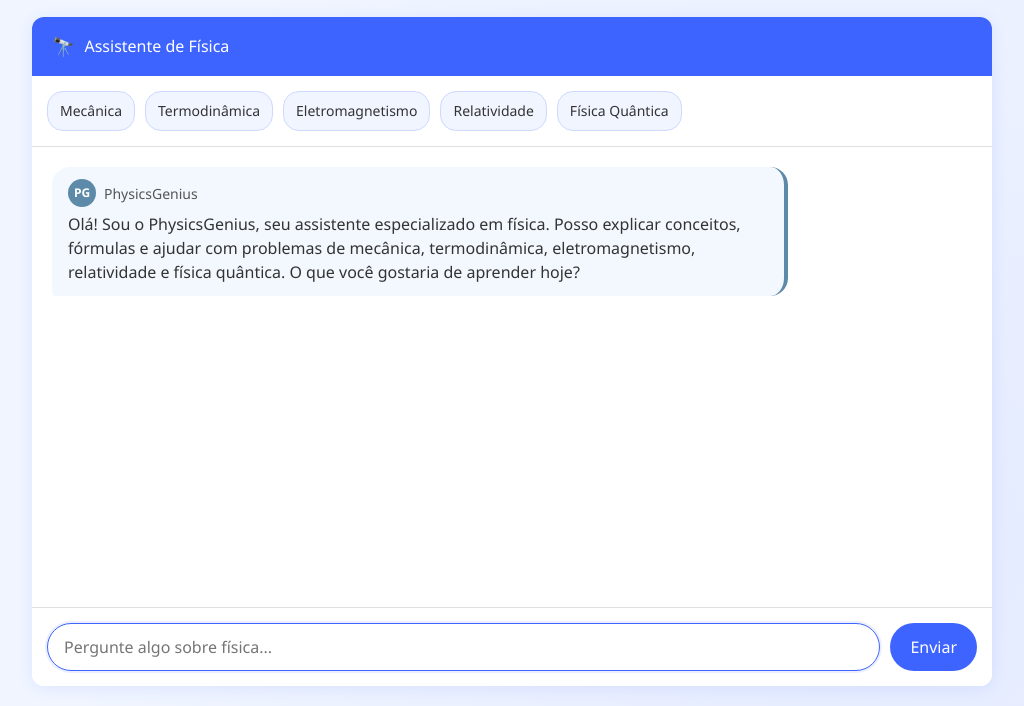
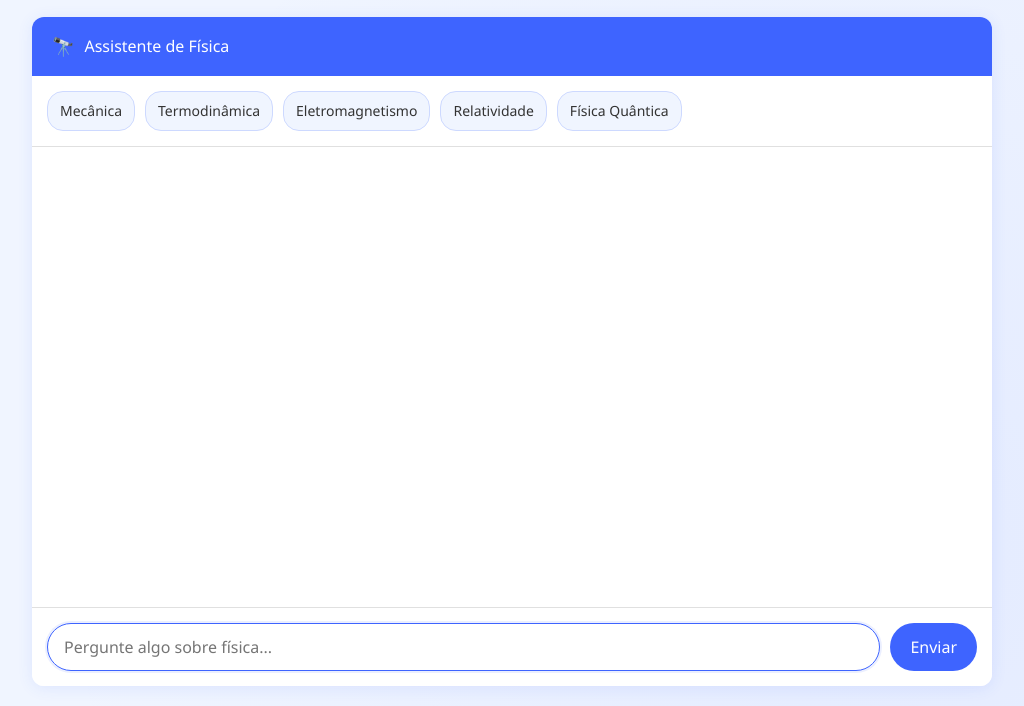
Before and after one commit to MariaSagava/chatbot, a website with bundled scripts: page index.html in a window 1280 px wide. Shown: the part 94-800 px from the top of the page, without its empty margins (128-1152 px from the left). Built offline with nearby package versions, Linux system fonts and the light colour scheme.

Commit message:
Add files via upload

```diff
--- a/index.html
+++ b/index.html
@@ -379,15 +379,7 @@
             </div>
 
             <div class="chat-messages" id="chat-messages">
-                <div class="message bot-message">
-                    <div class="message-header bot">
-                        <div class="avatar">PG</div>
-                        <span>PhysicsGenius</span>
-                    </div>
-                    Olá! Sou o PhysicsGenius, seu assistente especializado em física. Posso explicar conceitos, fórmulas
-                    e ajudar com problemas de mecânica, termodinâmica, eletromagnetismo, relatividade e física quântica.
-                    O que você gostaria de aprender hoje?
-                </div>
+
             </div>
 
             <div class="typing-indicator" id="typing-indicator">
--- a/server.js
+++ b/server.js
@@ -7,12 +7,12 @@ const app = express();
 const PORT = process.env.PORT || 3000;
 
 // Middleware para servir arquivos estáticos
-app.use(express.static(path.join(__dirname, 'public')));
+app.use(express.static(path.join(__dirname)));
 app.use(express.json());
 
 // Rota para servir o arquivo HTML principal
 app.get('/', (req, res) => {
-  res.sendFile(path.join(__dirname, 'public', 'index.html'));
+  res.sendFile(path.join(__dirname, 'index.html'));
 });
 
 // Rota para obter dados meteorológicos
```
